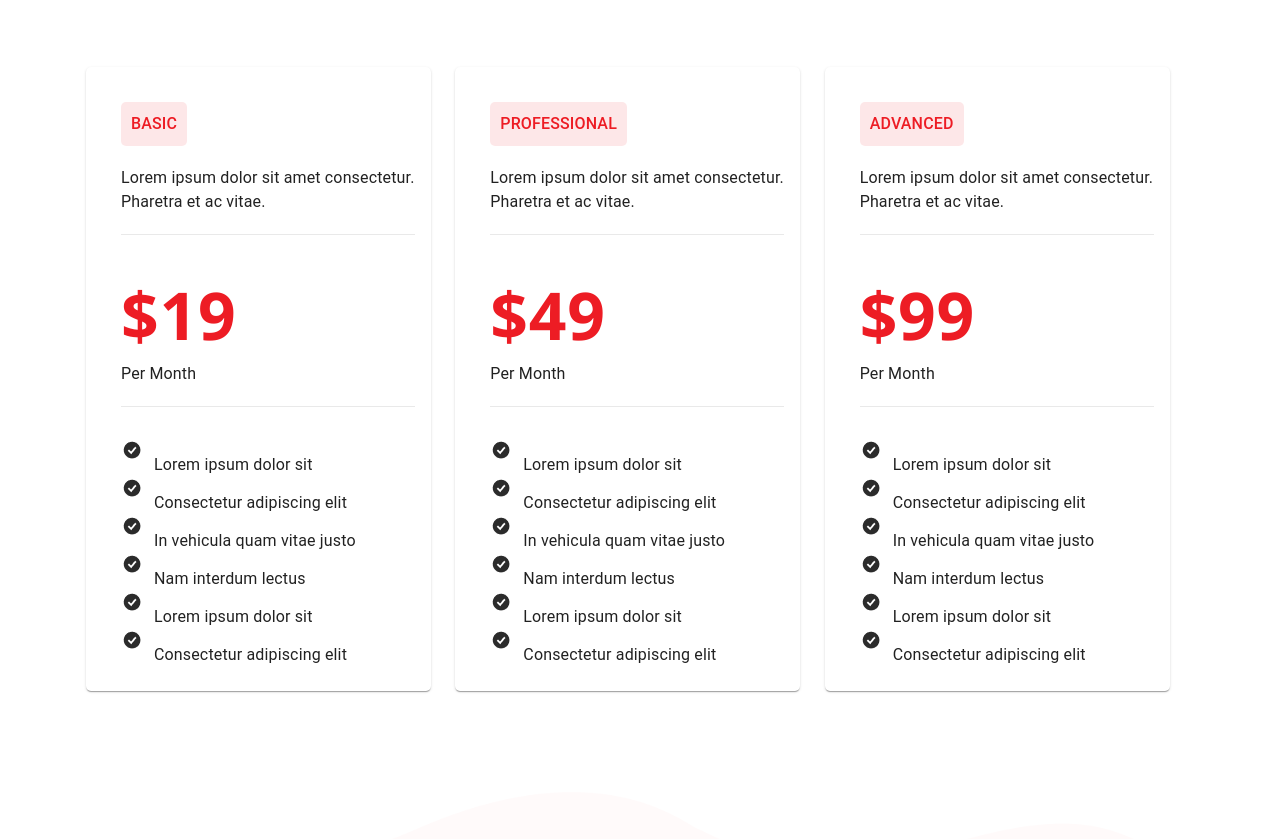
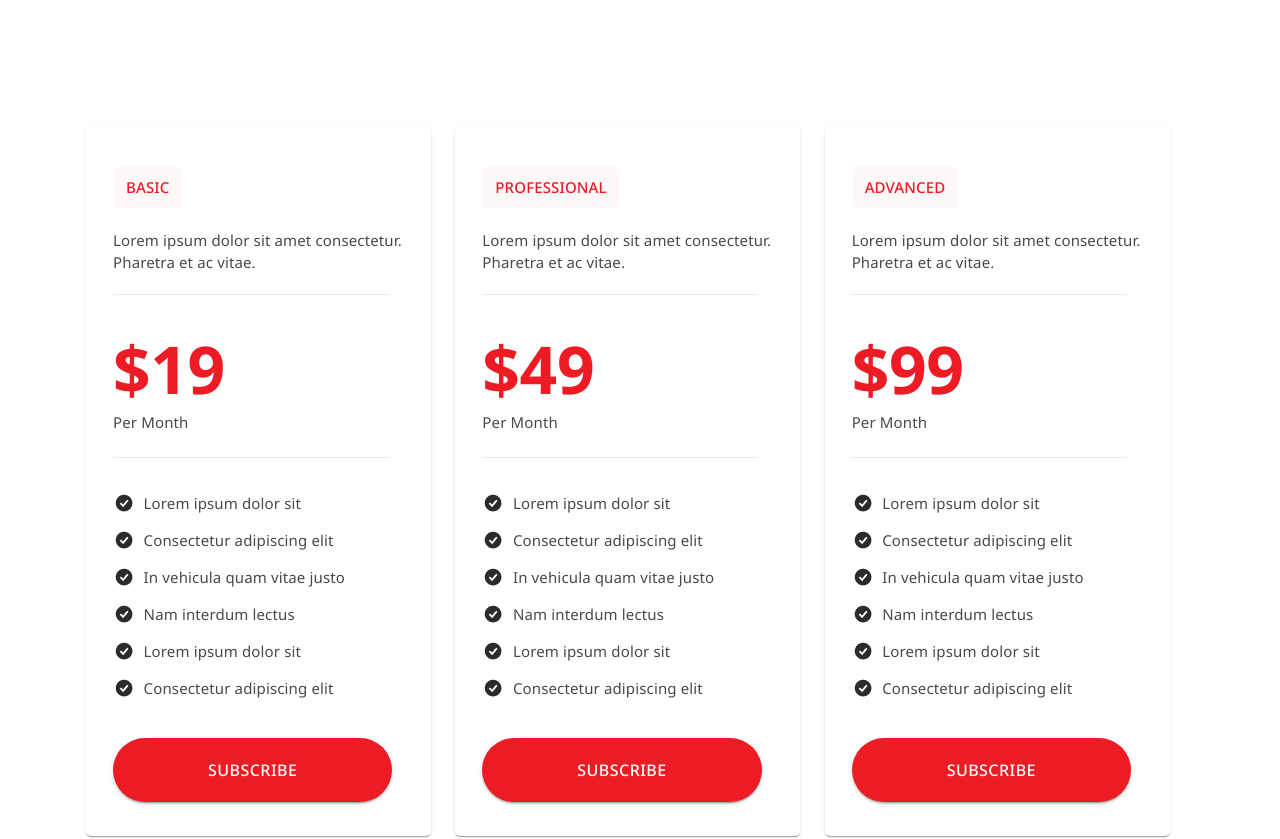
Before and after one commit to Alameen244/KikStart-FrontEnd, a React app: page /subs in a window 1280 px wide. Shown: the part 300-1139 px from the top of the page. Built offline with nearby package versions, Linux system fonts and the light colour scheme; the HTML template or start-up script is replaced by a standard one.

Commit message:
task end

```diff
--- a/src/Components/Header/Header.jsx
+++ b/src/Components/Header/Header.jsx
@@ -163,11 +163,11 @@ function Header() {
           <Box sx={{ display: "flex", alignItems: "center", gap: 2 }}>
             <ActionButtons>
               <Box component={Link} to="/subs">
-                <RedButton text="LOGIN" />
+                <RedButton text="LOGIN" color="primary" />
               </Box>
               <Box></Box>
 
-              <RedButton text="REQUEST A FREE DEMO" bgColor="secondary" />
+              <RedButton text="REQUEST A FREE DEMO" color="secondary" />
             </ActionButtons>
 
             <MobileMenuBox>
--- a/src/Components/HomeBanner/HomeBanner.jsx
+++ b/src/Components/HomeBanner/HomeBanner.jsx
@@ -94,6 +94,8 @@ const BigImage = styled(Box)(({ theme }) => ({
 const WaveImage = styled(Box)({
   width: "100%",
   height: "auto",
+  transform:"translateY(4px)"
+
 });
 
 /* Decorative Absolute Images */
@@ -166,7 +168,7 @@ const HomeBanner = () => {
             <ParaWrapper>
               <Para para=" Lorem ipsum dolor sit amet consectetur. Nisl malesuada eu aenean adipiscing augue arcu facilisis. Nulla dui ullamcorper maecenas non nunc nam." />
             </ParaWrapper>
-            <MainButton text="SIGN UP NOW" bgColor="secondary" />
+            <MainButton text="SIGN UP NOW" color="secondary" />
 
             <CloudTopLeft component="img" src={cloud} alt="cloud" />
             <MiniStarTop component="img" src={miniStar} alt="miniStar" />
--- /dev/null
+++ b/src/Components/Line/Line.jsx
@@ -0,0 +1,36 @@
+import Box from "@mui/material/Box";
+import { styled } from "@mui/material/styles";
+
+const StyledLine = styled(Box)(({ linecolor, thickness, linemaxwidth, my, mx }) => ({
+  width: "100%",
+  maxWidth: linemaxwidth,
+  height: thickness,
+  backgroundColor: linecolor,
+  marginTop: my,
+  marginBottom: my,
+  marginLeft: mx,
+  marginRight: mx,
+  flexShrink: 0,
+}));
+
+const Line = ({
+  color = "#E9E9E9",
+  thickness = "1px",
+  maxWidth = "100%",
+  marginY = "0px",
+  marginX = "0px",
+  ...props
+}) => {
+  return (
+    <StyledLine
+      linecolor={color}
+      thickness={thickness}
+      linemaxwidth={maxWidth}
+      my={marginY}
+      mx={marginX}
+      {...props}
+    />
+  );
+};
+
+export default Line;
--- a/src/Components/RedButton/RedButton.jsx
+++ b/src/Components/RedButton/RedButton.jsx
@@ -4,32 +4,39 @@ import { styled } from "@mui/material/styles";
 
 const Wrapper = styled(Box)({});
 
-const StyledButton = styled(Button)(({ bgcolor , theme }) => ({
+const StyledButton = styled(Button)(({ theme , py , px }) => ({
   borderRadius: "50px",
-  paddingLeft: "25px",
-  paddingRight: "25px",
-  paddingTop: "15px",
-  paddingBottom: "15px",
+  paddingLeft: px,
+  paddingRight: px,
+  paddingTop: py,
+  paddingBottom: py,
   fontFamily: "Noto Sans",
   fontWeight: 500,
   fontSize: "16px",
   color: "#FFFFFF",
-  backgroundColor:
-    bgcolor === "primary"
-      ? theme.palette.primary.main
-      : bgcolor === "secondary"
-      ? theme.palette.secondary.main
-      : bgcolor,
-
+  backgroundSize: "200% 100%",
+  backgroundPosition: "right center",
+  transition: "background-position 360ms ease, box-shadow 260ms ease",
+  "&.MuiButton-containedPrimary": {
+    backgroundColor: theme.palette.primary.main,
+    backgroundImage: `linear-gradient(90deg, ${theme.palette.primary.dark} 0%, ${theme.palette.primary.dark} 50%, ${theme.palette.primary.main} 50%, ${theme.palette.primary.main} 100%)`,
+  },
+  "&.MuiButton-containedSecondary": {
+    backgroundColor: theme.palette.secondary.main,
+    backgroundImage: `linear-gradient(90deg, ${theme.palette.secondary.dark} 0%, ${theme.palette.secondary.dark} 50%, ${theme.palette.secondary.main} 50%, ${theme.palette.secondary.main} 100%)`,
+  },
+  "&.MuiButton-containedPrimary:hover, &.MuiButton-containedSecondary:hover": {
+    backgroundPosition: "left center",
+  },
 
 }));
 
 
-const RedButton = (props) => {
+const RedButton = ({ text, color , py="15px" , px="25px"}) => {
   return (
     <Wrapper>
-      <StyledButton variant="contained" bgcolor={props.bgColor}>
-        {props.text}
+      <StyledButton variant="contained" color={color} py={py} px={px}>
+        {text}
       </StyledButton>
     </Wrapper>
   );
--- a/src/Components/SubscriptionCard/SubscriptionCard.jsx
+++ b/src/Components/SubscriptionCard/SubscriptionCard.jsx
@@ -1,170 +1,277 @@
 import Card from "@mui/material/Card";
 import CardContent from "@mui/material/CardContent";
-
 import Typography from "@mui/material/Typography";
 import Box from "@mui/material/Box";
+import { styled } from "@mui/material/styles";
 import tick from "../../assets/tick.png";
+import Line from "../Line/Line";
+import RedButton from "../RedButton/RedButton";
+// import Button from "@mui/material/Button";
 
+
+const StyledCard = styled(Card)({
+  maxWidth: 345,
+  borderRadius: "5px",
+  transition: "all 300ms",
+  "&:hover": {
+    boxShadow:
+      "0px 11px 15px -7px rgb(0 0 0 / 20%), 0px 24px 38px 3px rgb(0 0 0 / 14%), 0px 9px 46px 8px rgb(0 0 0 / 12%)",
+  },
+});
+
+const TopCardContent = styled(CardContent)({
+  padding: 0,
+
+});
+
+const MiddleCardContent = styled(CardContent)({
+  padding: "40.3px 0 22.83px",
+
+});
+
+const BottomCardContent = styled(CardContent)({
+  padding: 0,
+  "&.MuiCardContent-root:last-child": {
+    padding: "0px",
+  },
+});
+
+const  LevelTypography = styled(Typography)({
+ /* basic */
+
+fontFamily: 'Noto Sans',
+fontStyle: 'normal',
+fontWeight: 500,
+fontSize: 15,
+padding:"9px 13px",
+textTransform: 'uppercase',
+backgroundColor:"#FFF8F8",
+color: '#ED1C24',
+borderRadius: "5px",
+  display: "inline-block",
+  position: "relative",
+  overflow: "hidden",
+  transition: "transform 320ms ease, box-shadow 320ms ease, color 320ms ease",
+  "&::after": {
+    content: '""',
+    position: "absolute",
+    top: 0,
+    left: "-130%",
+    width: "120%",
+    height: "100%",
+    background:
+      "linear-gradient(115deg, rgba(255,255,255,0) 10%, rgba(255,255,255,0.7) 50%, rgba(255,255,255,0) 90%)",
+    transform: "skewX(-22deg)",
+    transition: "left 520ms ease",
+    pointerEvents: "none",
+  },
+  "&:hover": {
+    transform: "translateY(-4px) scale(1.04)",
+    boxShadow: "0 10px 24px rgba(237, 28, 36, 0.3)",
+    color: "#c1121a",
+  },
+  "&:hover::after": {
+    left: "130%",
+  },
+});
+
+const DividerTextTypography = styled(Typography)({
+ /* Lorem ipsum dolor sit amet consectetur. Pharetra et ac vitae. */
+
+
+fontFamily: 'Noto Sans',
+fontStyle: 'normal',
+fontWeight: 400,
+fontSize: 15,
+
+
+color: '#494949',
+
+
+});
+
+const PriceTypography = styled(Typography)({
+/* $19 */
+
+
+fontFamily: 'Noto Sans',
+fontStyle: 'normal',
+fontWeight: 700,
+fontSize: 66,
+
+/* or 111% */
+/* leading-trim and text-edge are draft CSS properties.
+
+Read: 'more: https://drafts.csswg.org/css-inline-3/#leading-trim',
+*/
+leadingTrim: 'both',
+textEdge: 'cap',
+letterSpacing: '-0.461586px',
+lineHeight:"1",
+color: '#ED1C24',
+  marginBottom: "10px",
+  display: "inline-block",
+  position: "relative",
+  transformOrigin: "left center",
+  transition:
+    "transform 300ms cubic-bezier(0.22, 1, 0.36, 1), text-shadow 300ms ease, filter 300ms ease",
+  "&::before": {
+    content: '""',
+    position: "absolute",
+    left: "4px",
+    right: "4px",
+    bottom: "4px",
+    height: "16px",
+    filter: "blur(12px)",
+    background: "rgba(237, 28, 36, 0.35)",
+    opacity: 0,
+    transition: "opacity 300ms ease",
+    pointerEvents: "none",
+    zIndex: -1,
+  },
+  "&:hover": {
+    transform: "translateY(-4px) scale(1.05) rotate(-1deg)",
+    textShadow: "0 12px 20px rgba(237, 28, 36, 0.35)",
+    filter: "saturate(1.2)",
+  },
+  "&:hover::before": {
+    opacity: 1,
+  },
+});
+const FeatureTypoWrapper = styled(Box)({
+  padding: "34px 0px 38px",
+});
+const FeatureTypography = styled(Typography)({
+  fontFamily: "Noto Sans",
+  fontStyle: "normal",
+  fontWeight: 400,
+  fontSize: 15,
+  color: "#494949",
+  display: "flex",
+  alignItems: "center",
+  gap: "7.6px",
+  paddingBottom: "14px",
+});
+
+
+const TickIcon = styled(Box)({
+  display: "block",
+  flexShrink: 0,
+});
+
+const CardContentWrapper = styled(Box)({
+  maxWidth: "291px",
+  margin: "41px auto 34px",
+});
+
+// const PayButton = styled(Button)({
+//   /* Subscribe */
+
+
+// padding:"18px 95px",
+// fontFamily: 'Noto Sans',
+// fontStyle: 'normal',
+// fontWeight: 500,
+// fontSize: 16,
+// /* identical to box height */
+// textTransform: 'uppercase',
+// borderRadius: "50px",
+// color: '#FFFFFF',
+
+
+// });
 const SubscriptionCard = (props) => {
   // props -> level , desc , price , duration , t1 ,t2 ,t3 ,t4 ,t5 ,t6
   return (
-    <Card
-      elevation={1}
-      sx={{
-        maxWidth: 345,
-        borderRadius: "5px",
-      }}
-      className="hover:!shadow-2xl transition-all duration-300"
-    >
+    <StyledCard elevation={1}>
+      <CardContentWrapper>
+
       {/* //1st part */}
 
-      <CardContent
-        sx={{
-          pl: "35px",
-          pt: "35px",
-        }}
-      >
-        <Typography
-          sx={{
-            color: "myRed",
-            bgcolor: "rgb(237 28 36 /0.1)",
-            display: "inline-block",
-            p: "10px",
-            borderRadius: "5px",
-            mb: "20px",
-            fontWeight: "500",
-          }}
-        >
+      <TopCardContent >
+        <LevelTypography>
           {props.level}
-        </Typography>
-        <Typography
-          sx={{
-            borderBottom: "solid #E9E9E9 1px",
-            pb: "20px",
-            fontWeight: "400",
-          }}
-        >
+        </LevelTypography>
+        <DividerTextTypography sx={{padding:"17px 0 20.7px"}}>
           {props.desc}
-        </Typography>
-      </CardContent>
-
+        </DividerTextTypography>
+      </TopCardContent>
+        <Line linemaxwidth="275.7px"/>
       {/* 2nd part */}
 
-      <CardContent
-        sx={{
-          pl: "35px",
-        }}
-      >
-        <Typography
-          variant="body2"
-          sx={{
-            color: "myRed",
-            display: "inline-block",
-            fontSize: "66px",
-            fontFamily: "Noto Sans",
-            fontWeight: "bold",
-          }}
-        >
+      <MiddleCardContent>
+        <PriceTypography variant="body2">
           {props.price}
-        </Typography>
-        <Typography
-          sx={{
-            borderBottom: "solid #E9E9E9 1px",
-            pb: "20px",
-            fontWeight: "400",
-          }}
-        >
+        </PriceTypography>
+        <DividerTextTypography sx={{padding:""}}>
           {props.duration}
-        </Typography>
-      </CardContent>
+        </DividerTextTypography>
+      </MiddleCardContent>
+        <Line linemaxwidth="275.7px"/>
 
       {/* 3rd part */}
 
-      <CardContent
-        sx={{
-          pl: "35px",
-        }}
-      >
-        <Typography sx={{}}>
-          <Box
+        <BottomCardContent>
+          <FeatureTypoWrapper>
+
+        <FeatureTypography>
+          <TickIcon
             component="img"
             src={tick}
             alt="tick"
-            sx={{
-              display: "inline-block",
-              mr: "10px",
-              pb: "8px",
-            }}
           />
           {props.t1}
-        </Typography>
-        <Typography sx={{}}>
-          <Box
+        </FeatureTypography>
+        <FeatureTypography>
+          <TickIcon
             component="img"
             src={tick}
             alt="tick"
-            sx={{
-              display: "inline-block",
-              mr: "10px",
-              pb: "8px",
-            }}
           />
           {props.t2}
-        </Typography>
-        <Typography sx={{}}>
-          <Box
+        </FeatureTypography>
+        <FeatureTypography>
+          <TickIcon
             component="img"
             src={tick}
             alt="tick"
-            sx={{
-              display: "inline-block",
-              mr: "10px",
-              pb: "8px",
-            }}
           />
           {props.t3}
-        </Typography>
-        <Typography sx={{}}>
-          <Box
+        </FeatureTypography>
+        <FeatureTypography>
+          <TickIcon
             component="img"
             src={tick}
             alt="tick"
-            sx={{
-              display: "inline-block",
-              mr: "10px",
-              pb: "8px",
-            }}
           />
           {props.t4}
-        </Typography>
-        <Typography sx={{}}>
-          <Box
+        </FeatureTypography>
+        <FeatureTypography>
+          <TickIcon
             component="img"
             src={tick}
             alt="tick"
-            sx={{
-              display: "inline-block",
-              mr: "10px",
-              pb: "8px",
-            }}
           />
           {props.t5}
-        </Typography>
-        <Typography sx={{}}>
-          <Box
+        </FeatureTypography>
+        <FeatureTypography sx={{paddingBottom:"0px"}}>
+          <TickIcon
             component="img"
             src={tick}
             alt="tick"
-            sx={{
-              display: "inline-block",
-              mr: "10px",
-              pb: "8px",
-            }}
           />
           {props.t6}
-        </Typography>
-      </CardContent>
-    </Card>
+        </FeatureTypography>
+          </FeatureTypoWrapper>
+          {/* <PayButton variant="contained" color="secondary">
+suscribe
+ </PayButton> */}
+          <RedButton text="Subscribe" color="secondary" py="18px" px="95px"/>
+
+
+      </BottomCardContent>
+      </CardContentWrapper>
+    </StyledCard>
   );
 };
 
--- a/src/Components/SubscriptionComponents/SubscriptionComponent.jsx
+++ b/src/Components/SubscriptionComponents/SubscriptionComponent.jsx
@@ -3,7 +3,47 @@ import Grid from "@mui/material/Grid";
 import SubscriptionCard from "../SubscriptionCard/SubscriptionCard";
 import Box from "@mui/material/Box";
 import Typography from "@mui/material/Typography";
+import { styled } from "@mui/material/styles";
 
+const HeaderWrapper = styled(Box)({
+  paddingTop: "80px",
+  paddingBottom: "119px",
+});
+
+const HeadingText = styled(Typography)({
+  /* Program Enrolment Package */
+
+  fontFamily: "PT Sans",
+  fontStyle: "normal",
+  fontWeight: 700,
+  fontSize: 26,
+  lineHeight: "34px",
+  /* identical to box height */
+  textTransform: "capitalize",
+
+  color: "#2B2B2B",
+
+    textAlign: "center",
+  paddingBottom: "6px",
+});
+
+const SubHeadingText = styled(Typography)({
+  textAlign: "center",
+  /* Lorem ipsum dolor sit amet consectetur */
+
+  fontFamily: "Noto Sans",
+  fontStyle: "normal",
+  fontWeight: 400,
+  fontSize: 15,
+  lineHeight: "26px",
+  /* identical to box height, or 173% */
+
+  color: "#494949",
+});
+
+const CardGrid = styled(Grid)({
+  padding:"28px 0"
+});
 
 const SubscriptionComponent = () => {
   const subData = [
@@ -12,75 +52,66 @@ const SubscriptionComponent = () => {
       desc: "Lorem ipsum dolor sit amet consectetur. Pharetra et ac vitae.",
       price: "$19",
       duration: "Per Month",
-            t1:"Lorem ipsum dolor sit",
-            t2:"Consectetur adipiscing elit",
-            t3:"In vehicula quam vitae justo",
-            t4:"Nam interdum lectus",
-            t5:"Lorem ipsum dolor sit",
-            t6:"Consectetur adipiscing elit",
-
-
+      t1: "Lorem ipsum dolor sit",
+      t2: "Consectetur adipiscing elit",
+      t3: "In vehicula quam vitae justo",
+      t4: "Nam interdum lectus",
+      t5: "Lorem ipsum dolor sit",
+      t6: "Consectetur adipiscing elit",
     },
     {
       level: "PROFESSIONAL",
       desc: "Lorem ipsum dolor sit amet consectetur. Pharetra et ac vitae.",
       price: "$49",
       duration: "Per Month",
-            t1:"Lorem ipsum dolor sit",
-            t2:"Consectetur adipiscing elit",
-            t3:"In vehicula quam vitae justo",
-            t4:"Nam interdum lectus",
-            t5:"Lorem ipsum dolor sit",
-            t6:"Consectetur adipiscing elit",
-
-
+      t1: "Lorem ipsum dolor sit",
+      t2: "Consectetur adipiscing elit",
+      t3: "In vehicula quam vitae justo",
+      t4: "Nam interdum lectus",
+      t5: "Lorem ipsum dolor sit",
+      t6: "Consectetur adipiscing elit",
     },
     {
       level: "ADVANCED",
       desc: "Lorem ipsum dolor sit amet consectetur. Pharetra et ac vitae.",
       price: "$99",
       duration: "Per Month",
-            t1:"Lorem ipsum dolor sit",
-            t2:"Consectetur adipiscing elit",
-            t3:"In vehicula quam vitae justo",
-            t4:"Nam interdum lectus",
-            t5:"Lorem ipsum dolor sit",
-            t6:"Consectetur adipiscing elit",
-
-
+      t1: "Lorem ipsum dolor sit",
+      t2: "Consectetur adipiscing elit",
+      t3: "In vehicula quam vitae justo",
+      t4: "Nam interdum lectus",
+      t5: "Lorem ipsum dolor sit",
+      t6: "Consectetur adipiscing elit",
     },
-    ]
+  ];
   return (
     <Container maxWidth="lg">
-          <Box sx={{
-                  py:"80px"
-              }}>
-                  <Typography variant="h1" color="dark" textAlign="center" sx={{
-                      fontSize:'26px'
-                  }}>
+      <HeaderWrapper>
+        <HeadingText variant="h1" color="dark">
           Program Enrolment Package
-
-             </Typography>
-                  <Typography variant="body1" color="semiDark"  textAlign="center" sx={{
-
-                  }}>
+        </HeadingText>
+        <SubHeadingText color="semiDark">
           Lorem ipsum dolor sit amet consectetur
-             </Typography>
-              </Box>
-          <Grid container sx={{
-              p:"20px 0 40px"
-          }}>
-
+        </SubHeadingText>
+      </HeaderWrapper>
+      <CardGrid container>
         {subData.map((items) => (
-                  <Grid size={{ lg: 4 }} >
-                      <SubscriptionCard level={items.level} desc={items.desc} price={items.price} duration={items.duration}
-                      t1={items.t1} t2={items.t2} t3={items.t3} t4={items.t4} t5={items.t5} t6={items.t6}
+          <Grid key={items.level} size={{ lg: 4 }}>
+            <SubscriptionCard
+              level={items.level}
+              desc={items.desc}
+              price={items.price}
+              duration={items.duration}
+              t1={items.t1}
+              t2={items.t2}
+              t3={items.t3}
+              t4={items.t4}
+              t5={items.t5}
+              t6={items.t6}
             />
           </Grid>
         ))}
-
-
-      </Grid>
+      </CardGrid>
     </Container>
   );
 };
```
Also changed, not shown: src/Components/Banner/Banner.jsx (+7 -2 lines). Lines whose indentation alone changed are shown as unchanged.
